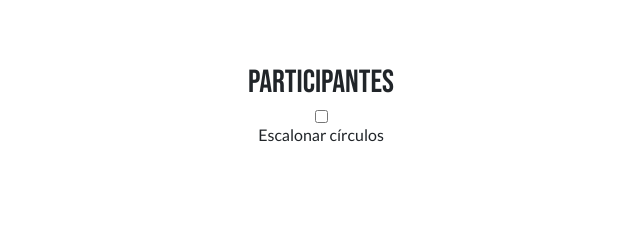
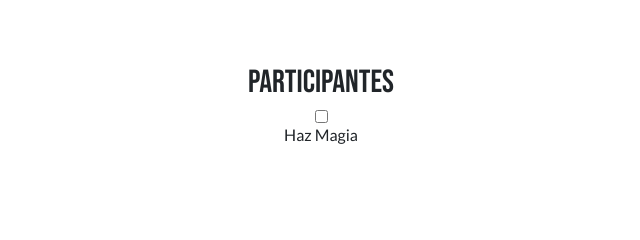
Before and after one commit to vonndez/festivalaquelarre.github.io, a plain HTML site: page index.html in a window 1280 px wide. Shown: the part 1960-2200 px from the top of the page, 319-959 px from the left. Drawn offline with nearby package versions, Linux system fonts and the light colour scheme; a script that the page names is missing.

Commit message:
index.html

```diff
--- a/index.html
+++ b/index.html
@@ -155,7 +155,7 @@ PROXIMAMENTE
      <section id ="Participantes" class="intrinsic">
       <h2>Participantes</h2>
          <input type="checkbox" id="toggle">
-         <label for="toggle">Escalonar círculos</label>
+         <label for="toggle">Haz Magia</label>
     <ul class="staggered">
       <li><img src="Fotos Web/1. Adriana Vázquez.png" alt="Adriana Vázquez"></li>
       <li><img src="Fotos Web/2a. Angélica Rivas.png" alt="Angélica Rivas"></li>
```
